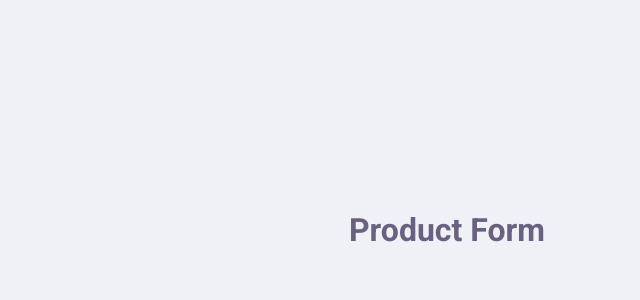
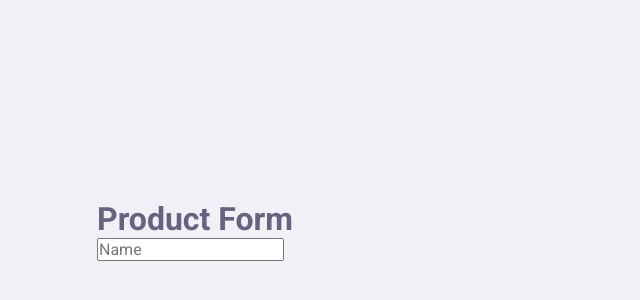
Before and after one commit to JoaoptGaino/ReactTS-CRUD, a React (Create React App) app: page /form in a window 1280 px wide. Shown: the part 170-470 px from the top of the page, without its empty margins (193-833 px from the left). Built offline with nearby package versions, Linux system fonts and the light colour scheme.

Commit message:
Started working in the product form

```diff
--- a/src/components/ProductItem/index.tsx
+++ b/src/components/ProductItem/index.tsx
@@ -1,6 +1,6 @@
 import React from 'react';
 import api from '../../services/api';
-
+import {useHistory} from 'react-router-dom';
 export interface Product {
     id: number;
     name: string;
@@ -10,8 +10,14 @@ interface ProductItemProps {
     product: Product;
 }
 const ProductItem: React.FC<ProductItemProps> = ({ product }) => {
+    const history = useHistory();
     function deleteProduct(){
-        api.delete(`products/${product.id}`)
+        return api.delete(`products/${product.id}`)
+        .then(response=>{
+            alert("Deleted product");
+            history.push('/list');
+        })
+
     }
     return (
         <article className="product-item">
--- a/src/pages/ProductForm/index.tsx
+++ b/src/pages/ProductForm/index.tsx
@@ -1,8 +1,22 @@
-import React from 'react';
+import React,{FormEvent, useState} from 'react';
 
 function ProductForm(){
+
+    const [name,setName] = useState('');
+    function handleCreateProduct(e:FormEvent){
+        e.preventDefault
+    }
     return(
-        <h1>Product Form</h1>
+        <div id="product-form" className="container">
+            <h1>Product Form</h1>
+        <main>
+            <form onSubmit={handleCreateProduct}>
+                <input type="text" name="name" placeholder="Name" value={name}
+                onChange={(e)=>{}}
+                />
+            </form>
+        </main>
+        </div>
     );
 }
 
```
